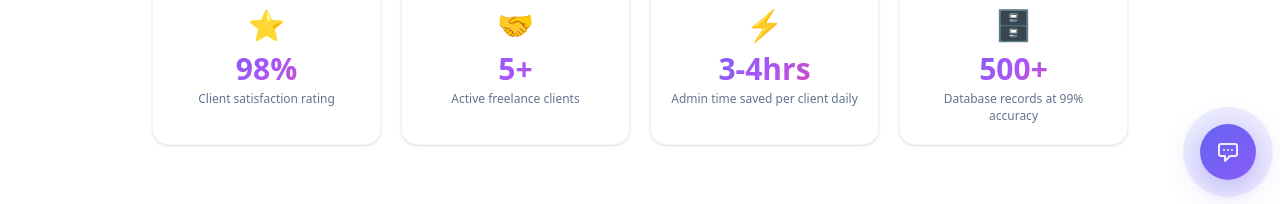
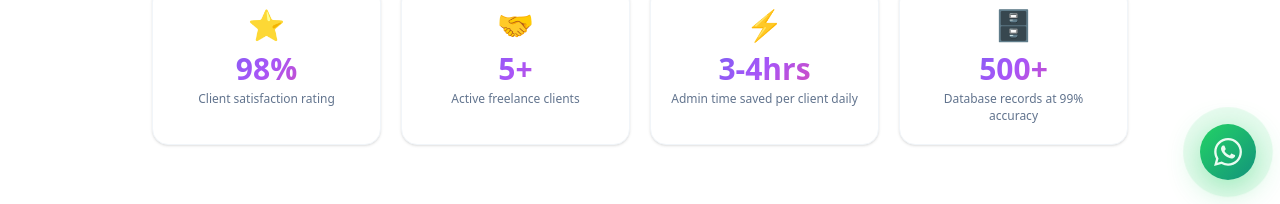
Before and after one commit to Challyboi/bytes-by-charlie, a Next.js app: page /about in a window 1280 px wide. Shown: the part 596-800 px from the top of the page. Built offline with nearby package versions, Linux system fonts and the light colour scheme; no server answers.

Commit message:
feat: replace AI chat with WhatsApp button + Tidio live chat

```diff
--- a/app/layout.tsx
+++ b/app/layout.tsx
@@ -3,7 +3,7 @@
 import Navbar from "@/components/Navbar";
 import Footer from "@/components/Footer";
 import { ThemeProvider } from "@/components/ThemeProvider";
-import ChatWidget from "@/components/ChatWidget";
+import FloatingButtons from "@/components/FloatingButtons";
 
 const SITE_URL = "https://bytes-by-charlie.vercel.app";
 
@@ -81,7 +81,7 @@
           <Navbar />
           <main className="flex-1">{children}</main>
           <Footer />
-          <ChatWidget />
+          <FloatingButtons />
         </ThemeProvider>
       </body>
     </html>
--- /dev/null
+++ b/components/FloatingButtons.tsx
@@ -0,0 +1,58 @@
+"use client";
+
+import Script from "next/script";
+
+const WHATSAPP_NUMBER = "2348131505041"; // +234 813 150 5041
+const WHATSAPP_MESSAGE = "Hi Charlie! I found your blog and had a question.";
+const TIDIO_KEY = process.env.NEXT_PUBLIC_TIDIO_KEY ?? "";
+
+export default function FloatingButtons() {
+  const waUrl = `https://wa.me/${WHATSAPP_NUMBER}?text=${encodeURIComponent(WHATSAPP_MESSAGE)}`;
+
+  return (
+    <>
+      {/* Tidio live chat script */}
+      {TIDIO_KEY && (
+        <Script
+          src={`//code.tidio.co/${TIDIO_KEY}.js`}
+          strategy="lazyOnload"
+        />
+      )}
+
+      {/* WhatsApp floating button */}
+      <a
+        href={waUrl}
+        target="_blank"
+        rel="noopener noreferrer"
+        aria-label="Chat on WhatsApp"
+        className="fixed bottom-6 right-6 z-[100] w-14 h-14 rounded-full flex items-center justify-center shadow-2xl transition-all duration-300 hover:scale-110 active:scale-95 group"
+        style={{
+          background: "linear-gradient(135deg, #25d366 0%, #128c7e 100%)",
+          boxShadow: "0 8px 32px rgba(37,211,102,0.45)",
+        }}
+      >
+        {/* WhatsApp icon */}
+        <svg
+          className="w-7 h-7 text-white"
+          fill="currentColor"
+          viewBox="0 0 24 24"
+          xmlns="http://www.w3.org/2000/svg"
+        >
+          <path d="M17.472 14.382c-.297-.149-1.758-.867-2.03-.967-.273-.099-.471-.148-.67.15-.197.297-.767.966-.94 1.164-.173.199-.347.223-.644.075-.297-.15-1.255-.463-2.39-1.475-.883-.788-1.48-1.761-1.653-2.059-.173-.297-.018-.458.13-.606.134-.133.298-.347.446-.52.149-.174.198-.298.298-.497.099-.198.05-.371-.025-.52-.075-.149-.669-1.612-.916-2.207-.242-.579-.487-.5-.669-.51-.173-.008-.371-.01-.57-.01-.198 0-.52.074-.792.372-.272.297-1.04 1.016-1.04 2.479 0 1.462 1.065 2.875 1.213 3.074.149.198 2.096 3.2 5.077 4.487.709.306 1.262.489 1.694.625.712.227 1.36.195 1.871.118.571-.085 1.758-.719 2.006-1.413.248-.694.248-1.289.173-1.413-.074-.124-.272-.198-.57-.347m-5.421 7.403h-.004a9.87 9.87 0 01-5.031-1.378l-.361-.214-3.741.982.998-3.648-.235-.374a9.86 9.86 0 01-1.51-5.26c.001-5.45 4.436-9.884 9.888-9.884 2.64 0 5.122 1.03 6.988 2.898a9.825 9.825 0 012.893 6.994c-.003 5.45-4.437 9.884-9.885 9.884m8.413-18.297A11.815 11.815 0 0012.05 0C5.495 0 .16 5.335.157 11.892c0 2.096.547 4.142 1.588 5.945L.057 24l6.305-1.654a11.882 11.882 0 005.683 1.448h.005c6.554 0 11.89-5.335 11.893-11.893a11.821 11.821 0 00-3.48-8.413z" />
+        </svg>
+
+        {/* Pulse ring */}
+        <span
+          className="absolute inset-0 rounded-full animate-ping opacity-25"
+          style={{ background: "#25d366" }}
+        />
+
+        {/* Tooltip */}
+        <span className="absolute right-16 bg-slate-900 text-white text-xs font-semibold px-3 py-1.5 rounded-lg whitespace-nowrap opacity-0 group-hover:opacity-100 transition-opacity pointer-events-none shadow-lg">
+          Chat on WhatsApp
+          <span className="absolute right-[-5px] top-1/2 -translate-y-1/2 w-0 h-0 border-t-4 border-b-4 border-l-4 border-transparent border-l-slate-900" />
+        </span>
+      </a>
+    </>
+  );
+}
```
